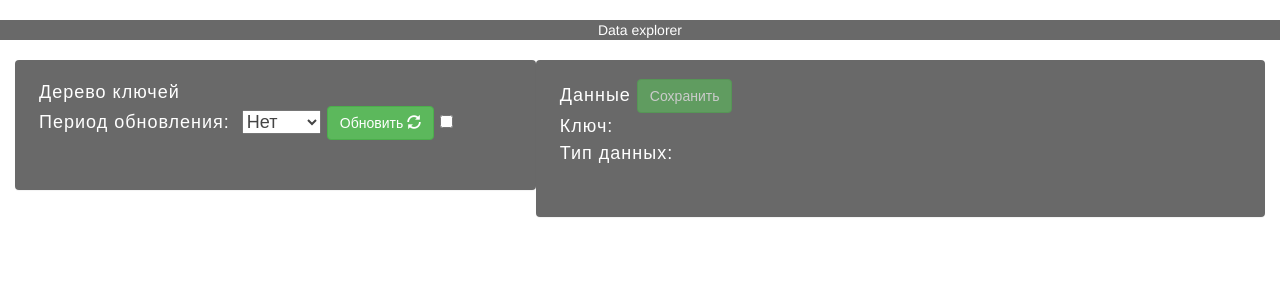
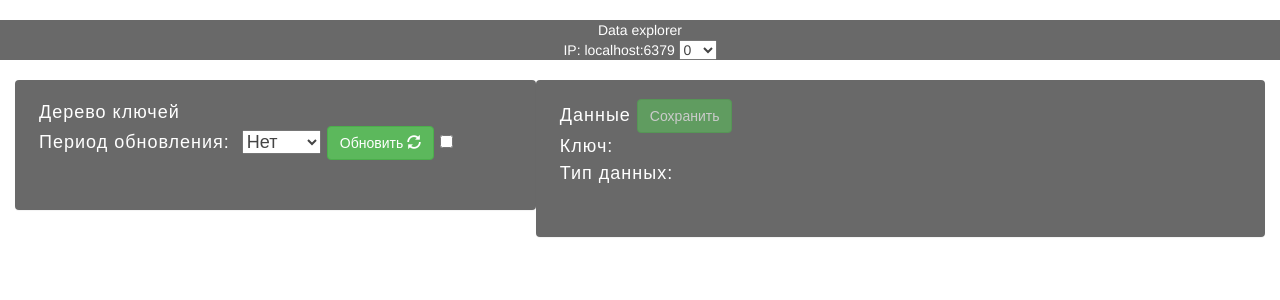
Before and after one commit to dvraklanov/redis_viewer, a Flask app: template invest_terminal/templates/index.html in a window 1280 px wide. Shown: the part 109-409 px from the top of the page. Run offline with Flask 2, Linux system fonts and the light colour scheme; the template is opened without the code that fills it, so the values that code supplies are empty; some libraries are stand-ins or nearby versions.

Commit message:
Добавление метода и селект бокса для выбора базы данных.

```diff
--- a/invest_terminal/api/__init__.py
+++ b/invest_terminal/api/__init__.py
@@ -2,4 +2,4 @@ from flask import Blueprint
 
 bp = Blueprint('api', __name__)
 
-from . import system, rget
+from . import system, redis_req
--- a/invest_terminal/api/rget.py
+++ b/invest_terminal/api/redis_req.py
@@ -1,6 +1,5 @@
 import json
 from flask import jsonify, request
-import redis.exceptions as rd
 from . import bp
 from .errors import *
 from .. import redis_ as rd
@@ -8,7 +7,7 @@ from ..utils import *
 
 
 #Получить все ключи
-@bp.route('/rget_branch', methods=['GET'])
+@bp.route('/redis/get_branch', methods=['GET'])
 def rget_branch():
 
     check = check_params(['branch'], request)
@@ -45,7 +44,7 @@ def rget_branch():
 
 
 #Редактировать значение
-@bp.route('/rset', methods=['POST'])
+@bp.route('/redis/set', methods=['POST'])
 def rset_data():
 
     body = request.form #Получение тела запроса
@@ -96,7 +95,7 @@ def rset_data():
 
 
 #Получить значение
-@bp.route('/rget', methods=['GET'])
+@bp.route('/redis/get', methods=['GET'])
 def rget_data():
 
     check = check_params(['key'], request)
@@ -134,3 +133,21 @@ def rget_data():
         return error_response(400, f"Key '{key}' is not found.")
 
     return jsonify(response)
+
+#Сменить базу данных (db 0-15)
+@bp.route('/redis/select', methods=['POST'])
+def rselect():
+    body = request.form
+    if body:
+        db = body.get('db', False)
+        if not db: return error_response(400, '<<db>> is not found in request body.')
+        db = int(db)
+        if db in range(0, 16):
+            rd.execute_command( 'SELECT', db)
+            return jsonify(f"OK. Db is selected. Current db is {db}")
+        else:
+            return error_response(400, '<<db>> must be in range 0-15')
+
+    else:
+        print("Request body should not be empty")
+        return error_response(400, "Request body should not be empty")
--- a/invest_terminal/static/script.js
+++ b/invest_terminal/static/script.js
@@ -3,7 +3,7 @@ get_keys_branch();
 function get_keys_branch(branch = '') {
     //Запрос в API
     $.get({
-        url: "/api/rget_branch",
+        url: "/api/redis/get_branch",
         dataType: 'json',
         //КОСТЫЛЬ! Меняет тире на двоеточие при отправке, так как в jquery нельзя создавать объекты с ':'
         data : {branch : branch.replace(/-/g, ":")},
@@ -102,7 +102,7 @@ function get_value(key){
     $('.form-group').remove();
     //Запрос в API
     $.get({
-        url: "/api/rget",
+        url: "/api/redis/get",
 
         //КОСТЫЛЬ! Меняет двоеточие при запросе, так как в jquery нельзя создавать объекты с ':'
         data: {'key': key.replace(/-/g, ":")},
@@ -289,7 +289,7 @@ function save_value(){
     console.log(`set ${key}: ${value}`)
     //Записать новое значение в redis
     $.post({
-            url : '/api/rset',
+            url : '/api/redis/set',
             dataType: 'json',
             data : {'key' : key,
                     'value' : JSON.stringify(value)},
@@ -303,3 +303,18 @@ function save_value(){
             }
     })
 }
+
+$(".db-selector").change(function (){
+    $.post({
+            url : '/api/redis/select',
+            dataType: 'json',
+            data : {'db' : $(".db-selector").val()},
+            success : function (data){
+                console.log(data);
+                get_keys_branch();
+            },
+            error : function (xhr, textStatus, error) {
+                alert(xhr.responseJSON['message']);
+            }
+    })
+})
--- a/invest_terminal/static/style.css
+++ b/invest_terminal/static/style.css
@@ -11,7 +11,7 @@
     text-align: -webkit-center
 }
 
-.data-explore{
+.data-explorer{
     font-family: sans-serif;
     font-size: large;
     color: white;
@@ -102,7 +102,7 @@ details[open] > summary > span,
     width: min-content;
 }
 
-.update-period{
+.update-period, .db-selector{
     color: #444444;
 }
 
--- a/invest_terminal/templates/index.html
+++ b/invest_terminal/templates/index.html
@@ -3,8 +3,19 @@
 
     <div class="row">
 
-        <div class = "col-md-12 data-title">Data explorer</div>
-        <div class = "col-md-12 data-explore">
+        <div class = "col-md-12 data-title">
+            Data explorer
+            <div class="col-md-12 db-data">
+                IP: localhost:6379
+                <select class="form-select db-selector" aria-label="Default select example">
+                    <option selected value="0">0</option>
+                    {% for i in range(1, 16)%}
+                        <option value="{{ i }}">{{ i|e }}</option>
+                    {% endfor %}
+                </select>
+            </div>
+        </div>
+        <div class = "col-md-12 data-explorer">
 
             <div class="col-md-5 key-tree panel panel-custom">
                 <div class="panel-heading key-tree-heading">Дерево ключей&nbsp
```
